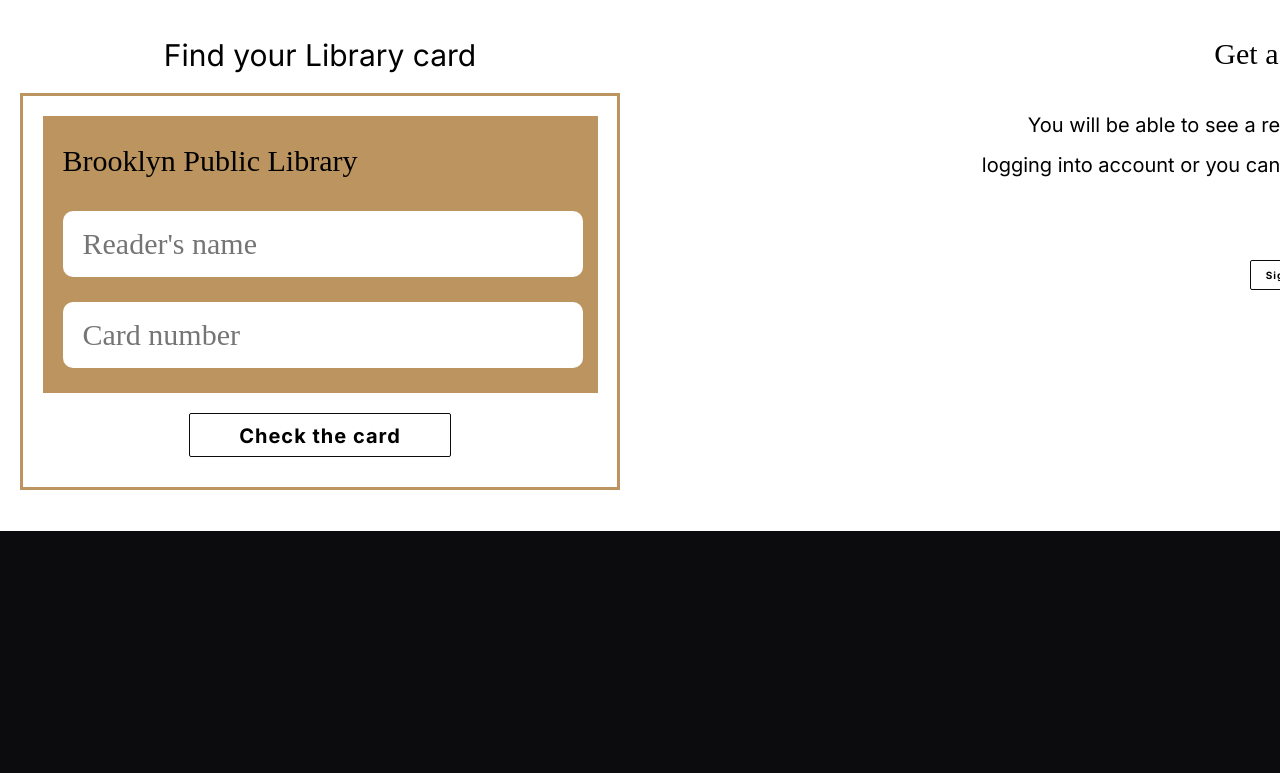
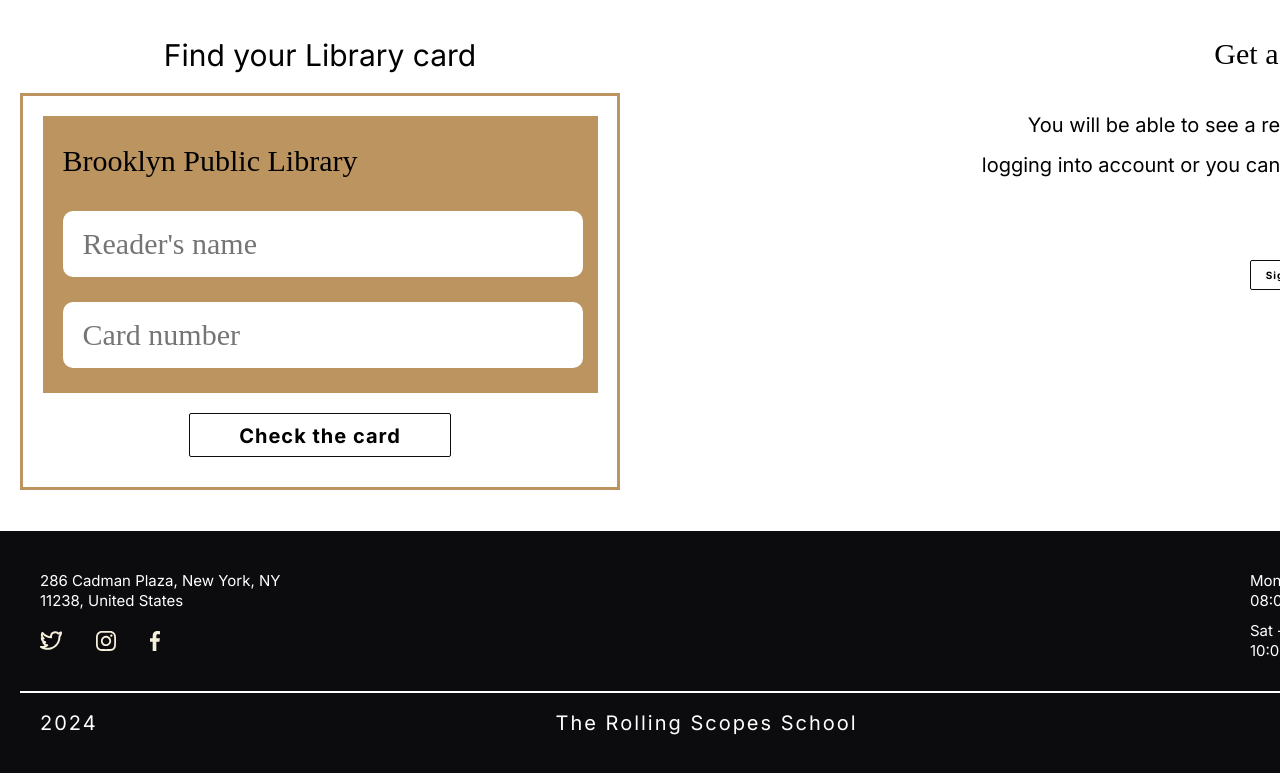
Before and after one commit to Psairon/library, a plain HTML site: page index.html in a window 1280 px wide. Shown: the part 4503-5276 px from the top of the page. Drawn offline with Linux system fonts and the light colour scheme; a web font is replaced by a local one.

Commit message:
update: html layout is finished

```diff
--- a/css/style.css
+++ b/css/style.css
@@ -668,3 +668,58 @@
     letter-spacing: 1px;
     text-align: center;
 }
+
+.border-footer{
+    border: 1px solid rgb(255, 255, 255);
+}
+
+.footer-text{
+    color: rgb(255, 255, 255);
+    font-family: 'Inter';
+    font-size: 15px;
+    font-weight: 400;
+    line-height: 20px;
+    letter-spacing: 0%;
+}
+
+.footer-top{
+    display: flex;
+    justify-content: space-between;
+    margin: 20px 20px 30px 20px;
+}
+
+.footer-left{
+    display: flex;
+    flex-direction: column;
+    width: 266px;
+    gap: 10px;
+}
+
+.footer-icons{
+    display: flex;
+    justify-content: space-between;
+    width: 120px;
+    height: 40px;
+}
+.footer-right{
+    display: flex;
+    flex-direction: column;
+    gap: 10px;
+}
+
+.footer-bottom{
+    display: flex;
+    flex-direction: row;
+    justify-content: space-between;
+    margin: 20px 20px 40px 20px;
+}
+
+.footer-text-bottom{
+    color: rgb(255, 255, 255);
+    font-family: 'Inter';
+    font-size: 20px;
+    font-weight: 400;
+    line-height: 20px;
+    letter-spacing: 2px;
+    text-align: center;
+}
--- a/index.html
+++ b/index.html
@@ -218,7 +218,32 @@
             </section>
         </main>
         <footer>
-
+            <div class="footer-top">
+                <div class="footer-left">
+                    <p class="footer-text">286 Cadman Plaza, New York, NY 11238, United States</p>
+                    <div class="footer-icons">
+                        <img src="/images/icon-header-1.svg" alt="twitter">
+                        <img src="/images/icon-header-2.svg" alt="instagram">
+                        <img src="/images/icon-header-3.svg" alt="facebook">
+                    </div>
+                </div>
+                <div class="footer-right">
+                    <div>
+                        <p class="footer-text">Mon - Fri</p>
+                        <p class="footer-text">08:00 am - 07:00 pm</p>
+                    </div>
+                    <div>
+                        <p class="footer-text">Sat - Sun</p>
+                        <p class="footer-text">10:00 am - 06:00 pm</p>
+                    </div>
+                </div>
+            </div>
+            <div class="border-footer"></div>
+            <div class="footer-bottom">
+                <p class="footer-text-bottom">2024</p>
+                <p class="footer-text-bottom">The Rolling Scopes School</p>
+                <p class="footer-text-bottom">Psairon</p>
+            </div>
         </footer>
 </body>
 </html>
```
Also changed, not shown: images/icon-header-1.svg (added), images/icon-header-2.svg (added), images/icon-header-3.svg (added).
